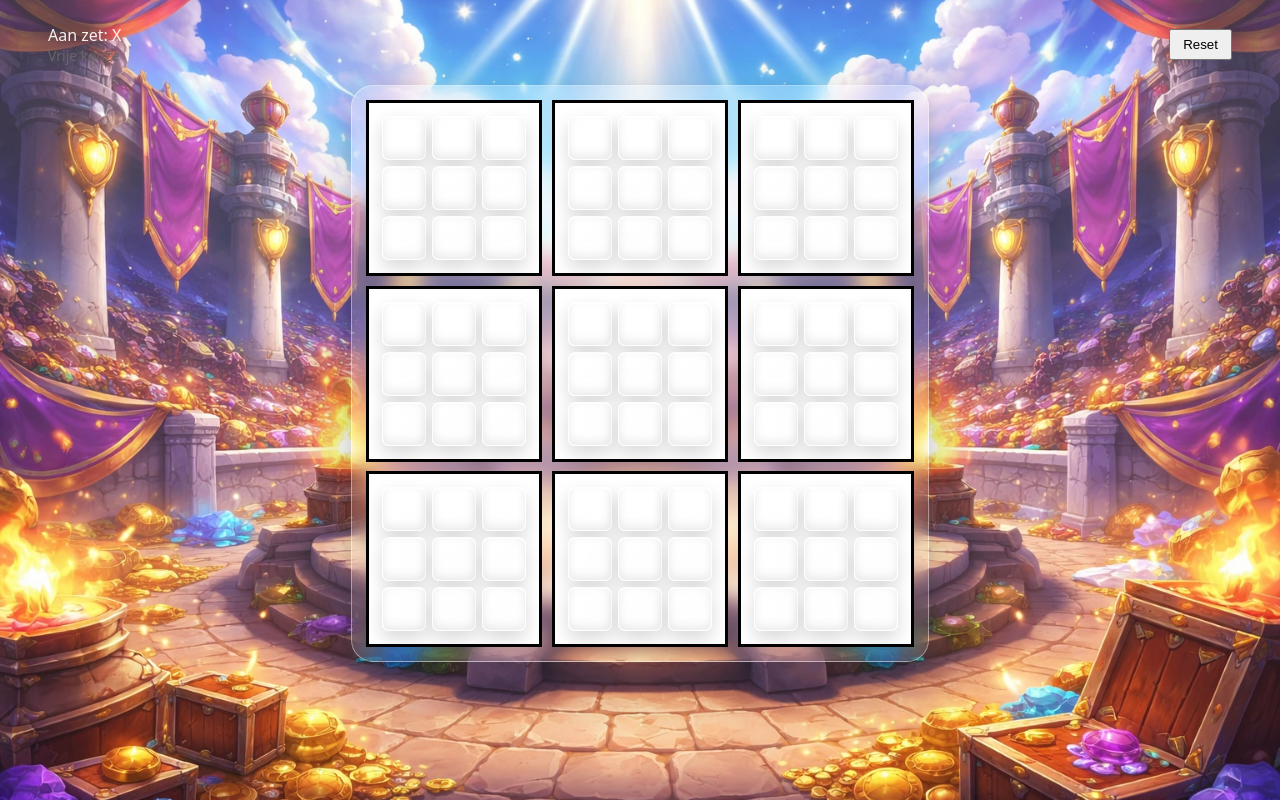
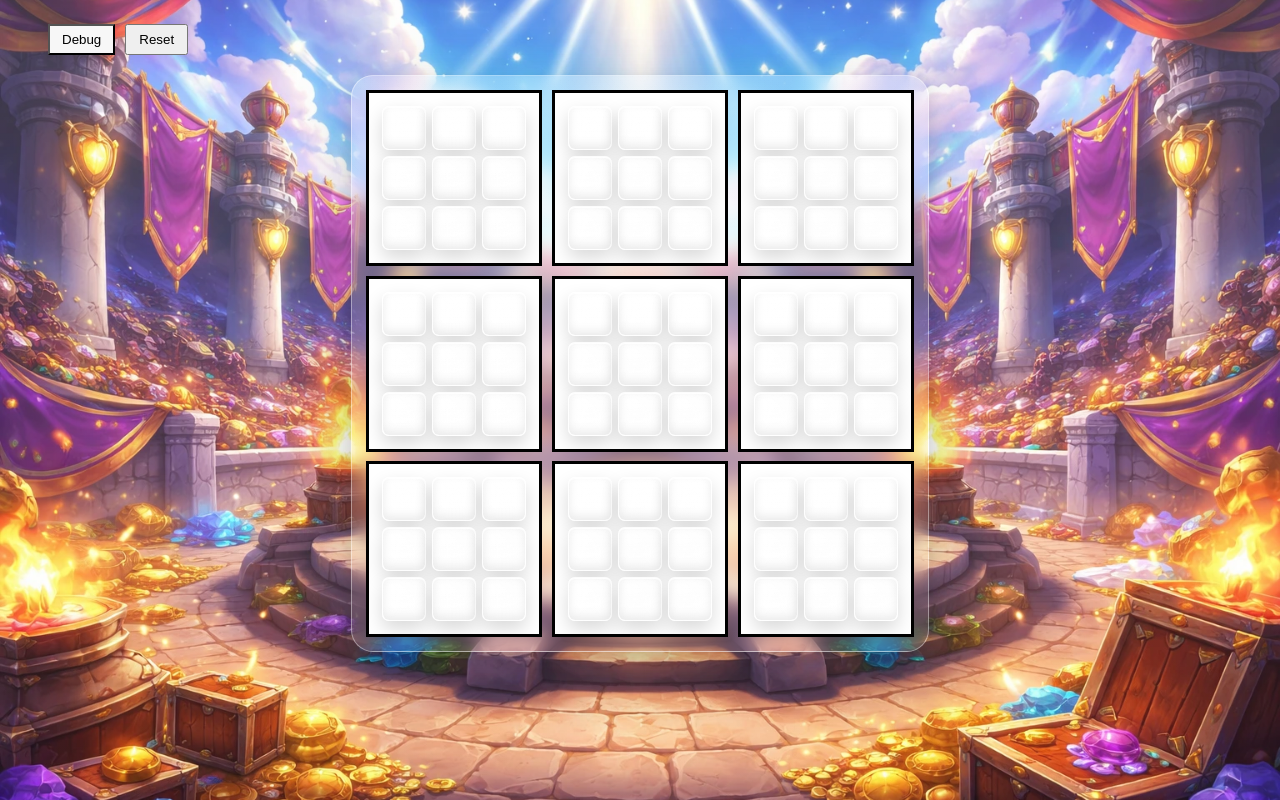
Before and after one commit to HST-WereDi/ultimate-ttt, a React (Vite) app: page / in a window 1280 px wide. Built offline with nearby package versions, Linux system fonts and the light colour scheme.

Commit message:
Debug knoppen toegevoegd

```diff
--- a/src/index.css
+++ b/src/index.css
@@ -146,3 +146,35 @@ button {
 .modalBtn.secondary {
   background: #f7f7f7;
 }
+
+
+.headerActions {
+  display: flex;
+  gap: 10px;
+  align-items: center;
+}
+
+button.secondary {
+  background: #f7f7f7;
+}
+
+.debugPanel {
+  display: grid;
+  gap: 10px;
+  padding: 12px;
+  border: 1px solid #ddd;
+  border-radius: 12px;
+  background: rgba(255, 255, 255, 0.6);
+  backdrop-filter: blur(10px);
+}
+
+.debugRow {
+  display: flex;
+  flex-wrap: wrap;
+  gap: 8px;
+}
+
+.debugHint {
+  font-size: 12px;
+  color: #666;
+}
--- a/src/ui/UltimateBoard.tsx
+++ b/src/ui/UltimateBoard.tsx
@@ -5,6 +5,7 @@ import type { Move } from "../engine/index.js";
 export function UltimateBoard() {
   const [game, setGame] = useState(() => new Game());
   const view = useMemo(() => game.getView(), [game]);
+  const [showDebug, setShowDebug] = useState(false);
 
   const isOver = view.status.kind !== "playing";
 
@@ -34,30 +35,67 @@ export function UltimateBoard() {
     setShowResult(true);
   }
 
+  function playRandomMoves(count: number) {
+    setGame((prev) => {
+      let g = prev;
+
+      for (let i = 0; i < count; i++) {
+        if (g.getStatus().kind !== "playing") break;
+
+        const moves = g.legalMoves();
+        if (moves.length === 0) break;
+
+        const pick = moves[Math.floor(Math.random() * moves.length)];
+        if (!pick) break;
+
+        const next = g.tryApplyMove(pick);
+        if (!next) break;
+        g = next;
+      }
+
+      return g;
+    });
+  }
+
+  function playToEnd(maxPlies: number = 300) {
+    playRandomMoves(maxPlies);
+  }
+
   return (
     <div className="container">
-      <div className="header">
-        <div>
-          {view.status.kind === "playing" ? (
-            <>
-              <div>Aan zet: {view.currentPlayer}</div>
-              <div className="sub">
-                {view.nextBoard
-                  ? `Volgend miniboard: (${view.nextBoard.row}, ${view.nextBoard.col})`
-                  : "Vrije keuze"}
-              </div>
-            </>
-          ) : view.status.kind === "won" ? (
-            <div>Gewonnen: {view.status.winner}</div>
-          ) : (
-            <div>Gelijkspel</div>
-          )}
-        </div>
+      <div className="headerActions">
+        <button
+          className="secondary"
+          onClick={() => setShowDebug((v) => !v)}
+          type="button"
+        >
+          Debug
+        </button>
 
         <button onClick={reset} type="button">
           Reset
         </button>
       </div>
+
+      {showDebug && (
+        <div className="debugPanel">
+          <div className="debugRow">
+            <button onClick={() => playRandomMoves(1)} type="button">Random 1</button>
+            <button onClick={() => playRandomMoves(5)} type="button">Random 5</button>
+            <button onClick={() => playRandomMoves(20)} type="button">Random 20</button>
+            <button onClick={() => playToEnd()} type="button">Finish game</button>
+          </div>
+
+          <div className="debugRow">
+            <button onClick={() => setShowResult(true)} type="button">Show result modal</button>
+            <button onClick={() => setShowResult(false)} type="button">Hide result modal</button>
+          </div>
+
+          <div className="debugHint">
+            Tip: gebruik “Finish game” om snel je overlays / eindscherm te testen.
+          </div>
+        </div>
+      )}
 
       <div className="macro-board">
         {view.boards.map((row, br) =>
```
